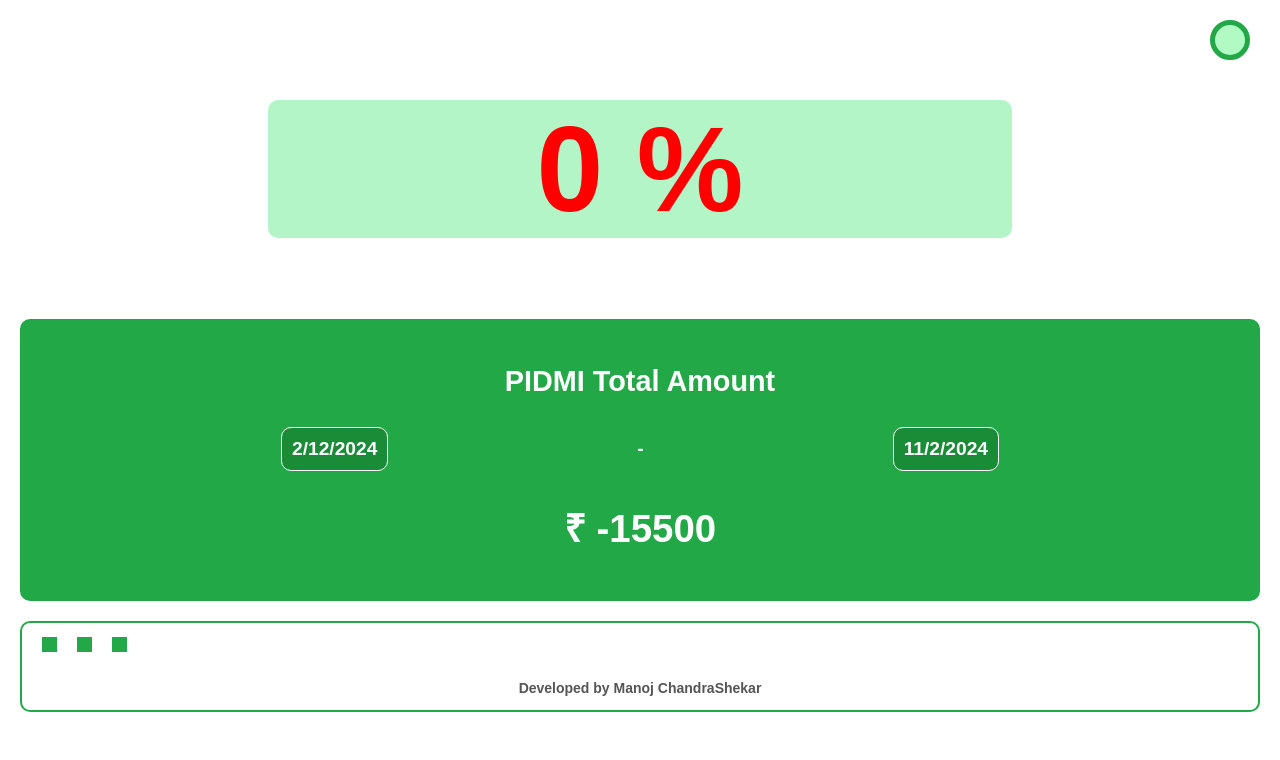
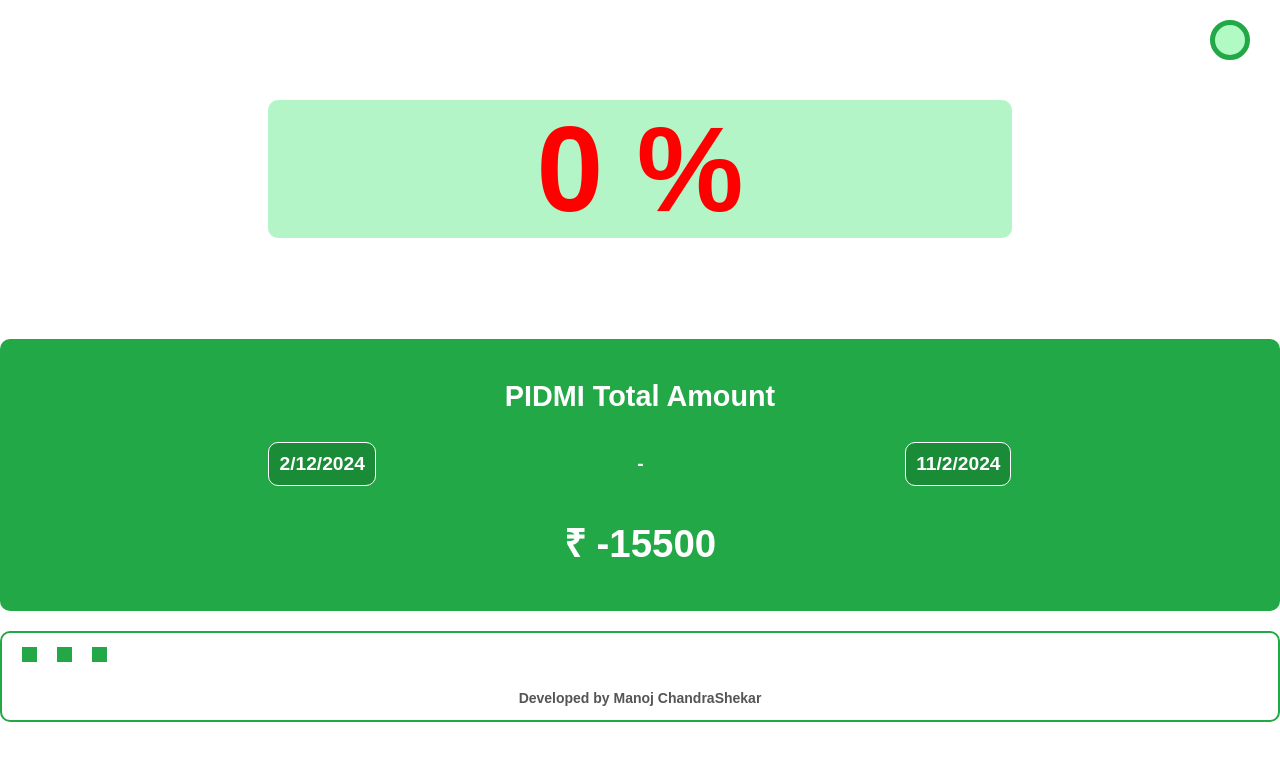
Before and after one commit to ManojCodeNew/BatteryPercentageApp, a React (Create React App) app: page / in a window 1280 px wide. Shown: the top 760 px of the page. Built offline with nearby package versions, Linux system fonts and the light colour scheme.

Commit message:
Updated Design

```diff
--- a/src/App.js
+++ b/src/App.js
@@ -1,10 +1,14 @@
 import './App.css';
 import BatteryLevel from './Components/BatteryLevel';
+import Footer from './Components/Footer';
+import PidmiCalculate from './Components/PidmiCalculate';
 
 function App() {
   return (
     <div className="App">
       <BatteryLevel />
+      <PidmiCalculate />
+      <Footer />
     </div>
   );
 }
--- a/src/Components/BatteryLevel.css
+++ b/src/Components/BatteryLevel.css
@@ -26,8 +26,8 @@
 .pidmi-container {
   border: 2px solid #22a846;
   border-radius: 10px;
-  padding: 20px;
-  height: fit-content;
+  padding: 15px;
+  height: auto;
   background-color: #22a846;
 }
 .to {
--- a/src/Components/BatteryLevel.jsx
+++ b/src/Components/BatteryLevel.jsx
@@ -4,20 +4,6 @@ import charging from './charging.png';
 export default function BatteryLevel() {
     const [currentBatteryLevel, setCurrentBatteryLevel] = useState(0);
     const [isCharging, setIsCharging] = useState(false);
-
-    // Pidmi Start Date
-    const pidmiStartDate = "2/12/2024";
-    const currentCalculationDate = "2025-10-29";
-    const todaysDate = new Date();
-    const calculationStartDate = new Date(currentCalculationDate).getTime();
-    const currentDate = new Date().getTime();
-
-    const differenceInMilliseconds = currentDate - calculationStartDate;
-    const daysPassed = Math.floor(differenceInMilliseconds / (1000 * 60 * 60 * 24));
-
-    // Total Amount Calculation
-    let totalAmount = 56700;
-    totalAmount = totalAmount + (daysPassed * 200);
 
     useEffect(() => {
         setInterval(() => {
@@ -53,35 +39,6 @@ export default function BatteryLevel() {
                 }
             </div>
 
-            {/* Pidmi container */}
-            <div className="pidmi-container">
-                <h2>PIDMI Total Amount</h2>
-                <div className="date-container">
-                    <div className="startDate">{pidmiStartDate}</div>
-                    <span className='to'>-</span>
-                    <div className="todayDate">{todaysDate.toLocaleDateString()}</div>
-                </div>
-                <h1>₹ {totalAmount}</h1>
-            </div>
-
-            {/* Footer */}
-            <div className="footer">
-                <div className="dot-container">
-                    <p className="dot">
-
-                    </p>
-                    <p className="dot">
-
-                    </p>
-                    <p className="dot">
-
-                    </p>
-                </div>
-
-
-                <p >Developed by Manoj ChandraShekar</p>
-            </div>
-
         </div>
     )
 }
--- /dev/null
+++ b/src/Components/Footer.jsx
@@ -0,0 +1,27 @@
+import React from 'react'
+import './BatteryLevel.css'
+function Footer() {
+  return (
+    <div>
+        {/* Footer */}
+            <div className="footer">
+                <div className="dot-container">
+                    <p className="dot">
+
+                    </p>
+                    <p className="dot">
+
+                    </p>
+                    <p className="dot">
+
+                    </p>
+                </div>
+
+
+                <p >Developed by Manoj ChandraShekar</p>
+            </div>
+    </div>
+  )
+}
+
+export default Footer
--- /dev/null
+++ b/src/Components/PidmiCalculate.jsx
@@ -0,0 +1,30 @@
+import React from 'react';
+import './BatteryLevel.css'
+
+export default function PidmiCalculate() {
+    // Pidmi Start Date
+    const pidmiStartDate = "2/12/2024";
+    const currentCalculationDate = "2025-10-29";
+    const todaysDate = new Date();
+    const calculationStartDate = new Date(currentCalculationDate).getTime();
+    const currentDate = new Date().getTime();
+
+    const differenceInMilliseconds = currentDate - calculationStartDate;
+    const daysPassed = Math.floor(differenceInMilliseconds / (1000 * 60 * 60 * 24));
+
+    // Total Amount Calculation
+    let totalAmount = 56700;
+    totalAmount = totalAmount + (daysPassed * 200);
+
+    return (
+        <div className="pidmi-container">
+            <h2>PIDMI Total Amount</h2>
+            <div className="date-container">
+                <div className="startDate">{pidmiStartDate}</div>
+                <span className='to'>-</span>
+                <div className="todayDate">{todaysDate.toLocaleDateString()}</div>
+            </div>
+            <h1>₹ {totalAmount}</h1>
+        </div>
+    )
+}
```
